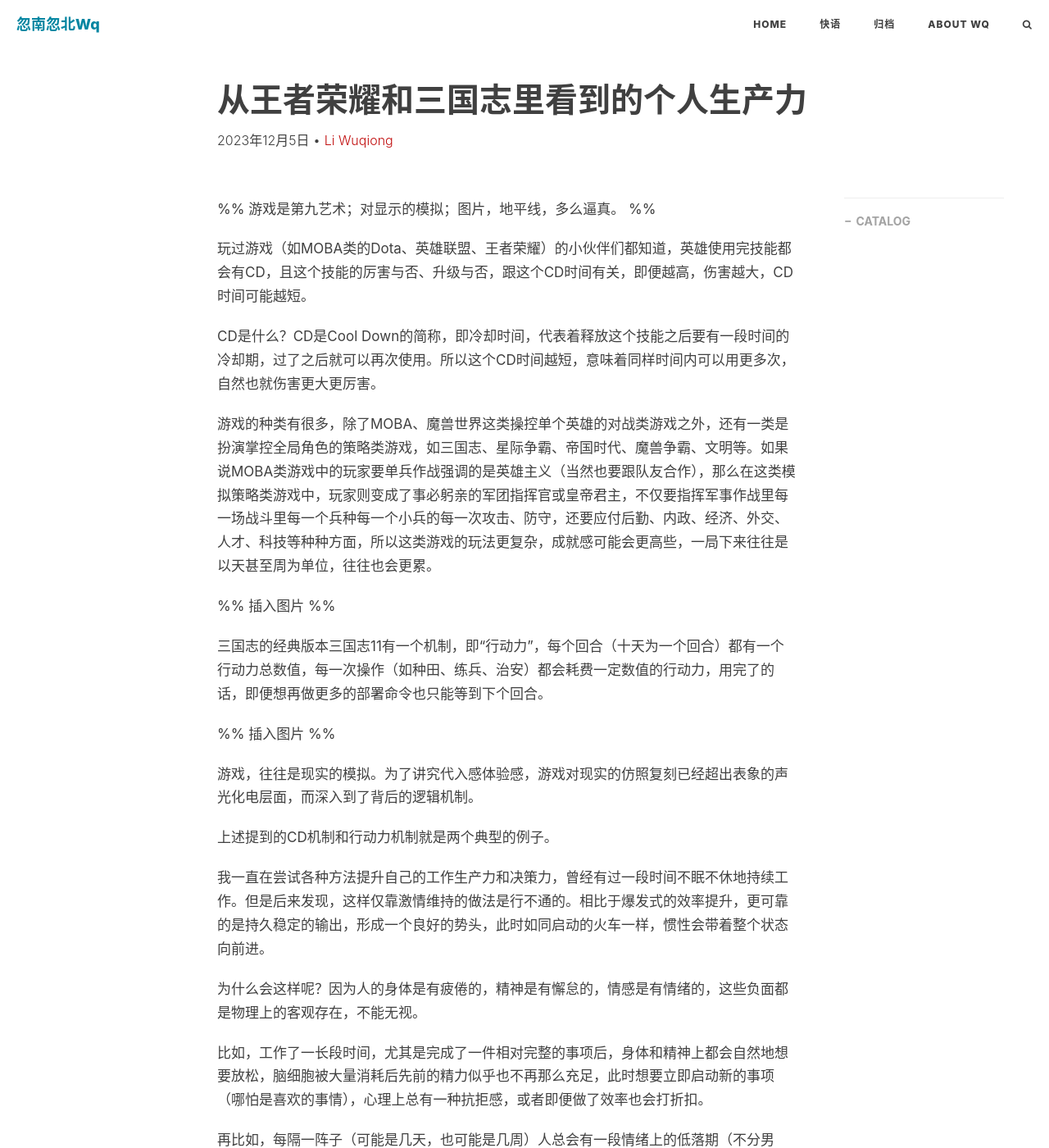
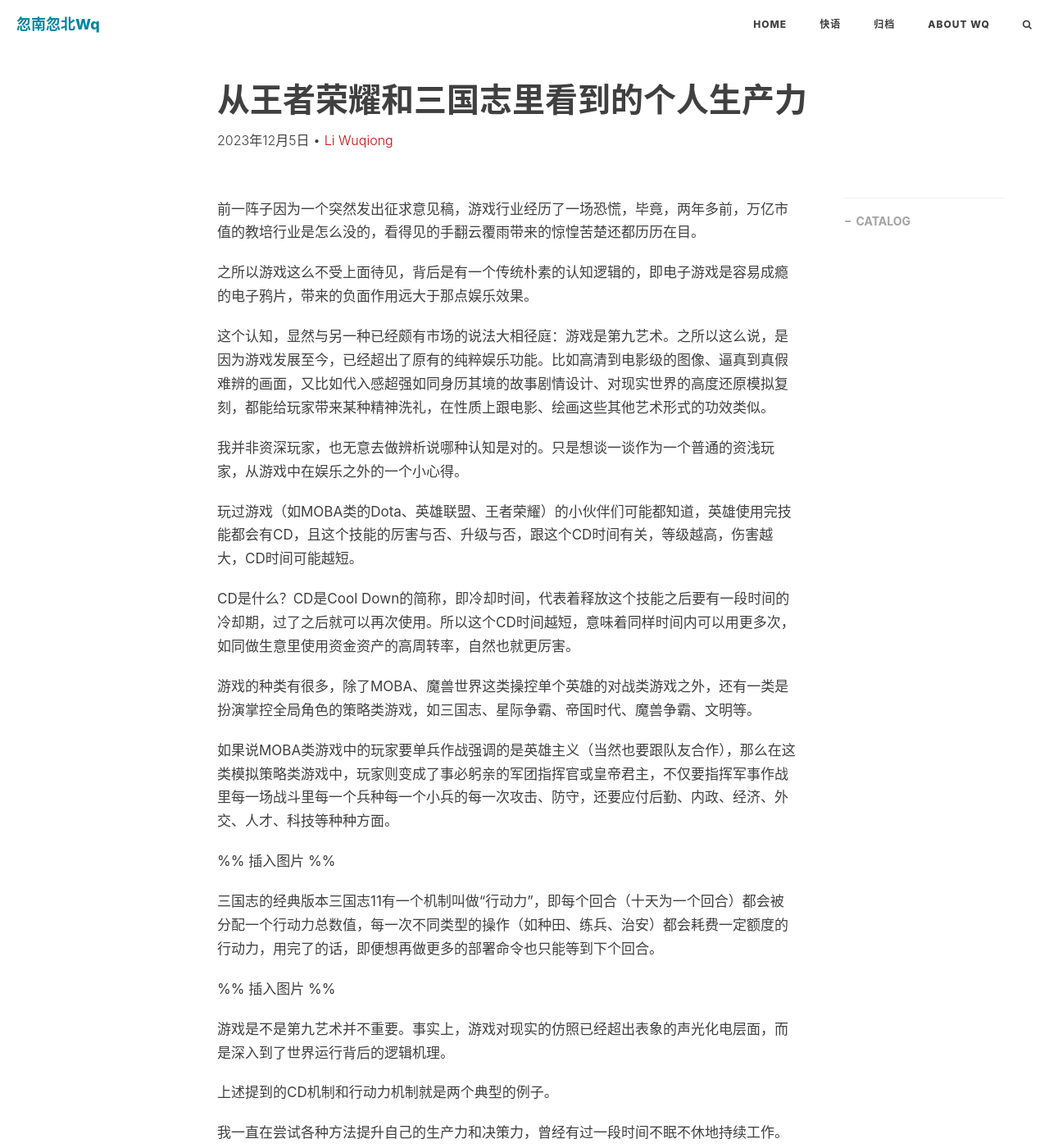
Before and after one commit to liwuqiong/blog_zh, a Jekyll site: the page built from _posts/2023-12-05-从王者荣耀和三国志里看到的个人生产力.md, in a window 1280 px wide and 1400 px high. Shown: the whole window at 82% size. Built offline with Jekyll 4.4.1, drawn with Linux system fonts in a browser that asks for light colours; nearby versions of some CDN libraries; comment, search, counter and statistics services are not loaded; some of the changed text lies outside the part shown.

Commit message:
liwuqiong: 2024-01-04 23:27:19

```diff
--- a/_posts/2023-12-05-从王者荣耀和三国志里看到的个人生产力.md
+++ b/_posts/2023-12-05-从王者荣耀和三国志里看到的个人生产力.md
@@ -6,41 +6,69 @@
 layout: post
 header-style: text
 ---
-%% 游戏是第九艺术；对显示的模拟；图片，地平线，多么逼真。 %%
 
-玩过游戏（如MOBA类的Dota、英雄联盟、王者荣耀）的小伙伴们都知道，英雄使用完技能都会有CD，且这个技能的厉害与否、升级与否，跟这个CD时间有关，即便越高，伤害越大，CD时间可能越短。
+前一阵子因为一个突然发出征求意见稿，游戏行业经历了一场恐慌，毕竟，两年多前，万亿市值的教培行业是怎么没的，看得见的手翻云覆雨带来的惊惶苦楚还都历历在目。
 
-CD是什么？CD是Cool Down的简称，即冷却时间，代表着释放这个技能之后要有一段时间的冷却期，过了之后就可以再次使用。所以这个CD时间越短，意味着同样时间内可以用更多次，自然也就伤害更大更厉害。
+之所以游戏这么不受上面待见，背后是有一个传统朴素的认知逻辑的，即电子游戏是容易成瘾的电子鸦片，带来的负面作用远大于那点娱乐效果。
 
-游戏的种类有很多，除了MOBA、魔兽世界这类操控单个英雄的对战类游戏之外，还有一类是扮演掌控全局角色的策略类游戏，如三国志、星际争霸、帝国时代、魔兽争霸、文明等。如果说MOBA类游戏中的玩家要单兵作战强调的是英雄主义（当然也要跟队友合作），那么在这类模拟策略类游戏中，玩家则变成了事必躬亲的军团指挥官或皇帝君主，不仅要指挥军事作战里每一场战斗里每一个兵种每一个小兵的每一次攻击、防守，还要应付后勤、内政、经济、外交、人才、科技等种种方面，所以这类游戏的玩法更复杂，成就感可能会更高些，一局下来往往是以天甚至周为单位，往往也会更累。
+这个认知，显然与另一种已经颇有市场的说法大相径庭：游戏是第九艺术。之所以这么说，是因为游戏发展至今，已经超出了原有的纯粹娱乐功能。比如高清到电影级的图像、逼真到真假难辨的画面，又比如代入感超强如同身历其境的故事剧情设计、对现实世界的高度还原模拟复刻，都能给玩家带来某种精神洗礼，在性质上跟电影、绘画这些其他艺术形式的功效类似。
+
+我并非资深玩家，也无意去做辨析说哪种认知是对的。只是想谈一谈作为一个普通的资浅玩家，从游戏中在娱乐之外的一个小心得。
+
+玩过游戏（如MOBA类的Dota、英雄联盟、王者荣耀）的小伙伴们可能都知道，英雄使用完技能都会有CD，且这个技能的厉害与否、升级与否，跟这个CD时间有关，等级越高，伤害越大，CD时间可能越短。
+
+CD是什么？CD是Cool Down的简称，即冷却时间，代表着释放这个技能之后要有一段时间的冷却期，过了之后就可以再次使用。所以这个CD时间越短，意味着同样时间内可以用更多次，如同做生意里使用资金资产的高周转率，自然也就更厉害。
+
+游戏的种类有很多，除了MOBA、魔兽世界这类操控单个英雄的对战类游戏之外，还有一类是扮演掌控全局角色的策略类游戏，如三国志、星际争霸、帝国时代、魔兽争霸、文明等。
+
+如果说MOBA类游戏中的玩家要单兵作战强调的是英雄主义（当然也要跟队友合作），那么在这类模拟策略类游戏中，玩家则变成了事必躬亲的军团指挥官或皇帝君主，不仅要指挥军事作战里每一场战斗里每一个兵种每一个小兵的每一次攻击、防守，还要应付后勤、内政、经济、外交、人才、科技等种种方面。
 
 %% 插入图片 %%
 
-三国志的经典版本三国志11有一个机制，即“行动力”，每个回合（十天为一个回合）都有一个行动力总数值，每一次操作（如种田、练兵、治安）都会耗费一定数值的行动力，用完了的话，即便想再做更多的部署命令也只能等到下个回合。
+三国志的经典版本三国志11有一个机制叫做“行动力”，即每个回合（十天为一个回合）都会被分配一个行动力总数值，每一次不同类型的操作（如种田、练兵、治安）都会耗费一定额度的行动力，用完了的话，即便想再做更多的部署命令也只能等到下个回合。
 
 %% 插入图片 %%
 
-游戏，往往是现实的模拟。为了讲究代入感体验感，游戏对现实的仿照复刻已经超出表象的声光化电层面，而深入到了背后的逻辑机制。
+
+游戏是不是第九艺术并不重要。事实上，游戏对现实的仿照已经超出表象的声光化电层面，而是深入到了世界运行背后的逻辑机理。
 
 上述提到的CD机制和行动力机制就是两个典型的例子。
 
-我一直在尝试各种方法提升自己的工作生产力和决策力，曾经有过一段时间不眠不休地持续工作。但是后来发现，这样仅靠激情维持的做法是行不通的。相比于爆发式的效率提升，更可靠的是持久稳定的输出，形成一个良好的势头，此时如同启动的火车一样，惯性会带着整个状态向前进。
+我一直在尝试各种方法提升自己的生产力和决策力，曾经有过一段时间不眠不休地持续工作。但是后来发现，这样仅靠激情维持的做法是行不通的。
 
-为什么会这样呢？因为人的身体是有疲倦的，精神是有懈怠的，情感是有情绪的，这些负面都是物理上的客观存在，不能无视。
+相比于爆发式的效率提升，更可靠的是持久稳定的输出，形成一个良好的势头，此时如同已经启动的火车头一样，惯性会带着整个状态不断向前进。
 
-比如，工作了一长段时间，尤其是完成了一件相对完整的事项后，身体和精神上都会自然地想要放松，脑细胞被大量消耗后先前的精力似乎也不再那么充足，此时想要立即启动新的事项（哪怕是喜欢的事情），心理上总有一种抗拒感，或者即便做了效率也会打折扣。
+为什么是这样呢？因为人的身体会疲倦，精神会懈怠，情感会情绪化，这些负面都是生理上的客观存在，不能无视也无法消除。
 
-再比如，每隔一阵子（可能是几天，也可能是几周）人总会有一段情绪上的低落期（不分男女），干什么都提不起劲来，眼睁睁地看着时间浪费也不愿动起来，甚至有种刻意放纵的病态美感在里面。
+比如，工作了一长段时间，尤其是完成了一件相对完整的事项后，身体和精神上都会自然地想要放松，脑细胞被大量消耗后先前的精力似乎也不再那么充足。
 
-这些其实都是现实生活中的CD期和行动力枯竭期。我意识到我不能指望时时刻刻都元气满满，也不能指望拥有无限的行动力。如果真这样，相当于是你在游戏里有了作弊器，可以无CD的释放技能或者在单个回合里无限下命令，想象一下，当其他人还在按部就班的普通攻击时，你可以几乎不间断地释放大招，这还怎么玩。这种无解的优势也破坏了游戏的平衡。
+此时如果要立即启动新的事项，哪怕是喜欢的事情，心理上总有一种抗拒感，即使硬着头皮做了效率也会打折扣。
 
-现实中有没有这样的人？虽然非常少，但想必是有的。那些顶尖的企业家、政治家，精力旺盛，每天的行程满满，任何时候总能做出清晰的判断决策，总能以良好稳定的状态投入工作。这也是他们能做到顶尖的重要原因。在一个电视节目中，特朗普对前来讨教的青年的第一个建议就是，要保持精力旺盛。如果做不到这一点，那就别想着做什么事情了，forget about it. 趁早洗洗睡了，这个游戏不适合你。
+再比如，每隔一阵子（可能是几天，也可能是几周）人总会有一段情绪上的低落期（不分男女），似乎干什么都提不起劲来，原先感兴趣的好像也没那么有趣了。
+
+于是眼睁睁地看着时间浪费也不愿动起来，甚至会以为有种刻意放纵的病态美感在其中。
+
+
+
+这些其实都是现实生活中人精神上的的CD期和行动力的枯竭期。
+
+我意识到我不能指望时时刻刻都元气满满，也不能指望拥有无限的行动力，这是不切实际的。
+
+如果真这样，相当于是你在游戏里有了作弊器，可以无CD的释放技能或者在单个回合里无限下命令。想象一下，当其他人还在按部就班的普通攻击时，你可以几乎不间断地释放大招，这还怎么玩。这种无解的优势也破坏了游戏的平衡。
+
+那么现实中有没有这样的人？虽然非常少，但想必还是有的。那些顶尖的企业家、政治家，精力旺盛，每天的行程满满，任何时候总能做出清晰的判断决策，总能以良好稳定的状态投入工作。这也是他们能做到顶尖的重要原因。
+
+在一个电视节目中，特朗普对前来讨教的青年的第一个建议就是，要保持精力旺盛。如果做不到这一点，那就别想着做什么事情了，forget about it. 趁早洗洗睡了，这个游戏不适合你。
 
 %% 插入一个特朗普竞选的图片； %%
 
-作为普通人的我们，要做的和能做的，就是要管理好精力，学会休息，降低负面情绪的影响，充能工作和生活的意义感，从而把控好工作节奏，实现减少CD时间和增加单回合里的行动力点数。
+但是，作为普通人的我们，奢求拥有那些强人所被赋予的无限精力从而可以无CD和无限行动力，并不明智。那些天生强力，姑且可以看做是造物主在大规模建模时的Bug。
 
-个人生产力的话题很大，关于这方面的实践心得，我会在后面逐渐展开。这篇文章就算是个切入点。
+而我们要做的和能做的，是通过修行来降低CD时间，增加单回合里行动力点数资源。
+
+大体来说，就是要管理好精力，学会休息，降低负面情绪的影响，保持专注力，充能工作和生活的意义感，从而把控好工作节奏，维持良好的状态，打造持续前进的势头。
+
+个人生产力的话题很大，关于这方面的实践心得，我会在后面逐渐展开。这篇因游戏有感而发的文章就算是个切入点。
 
 
 ---
```
Also changed, not shown: _posts/矫情的四种表现形式：你中招了吗.md (+6 -4 lines).
